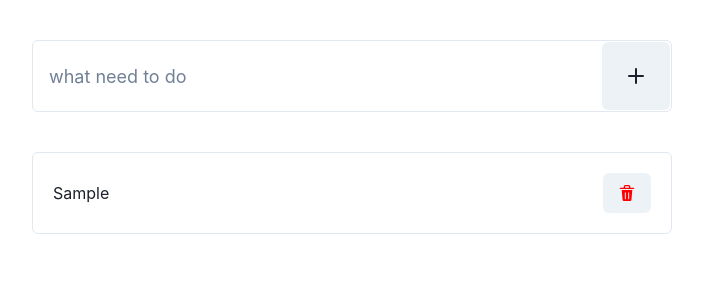
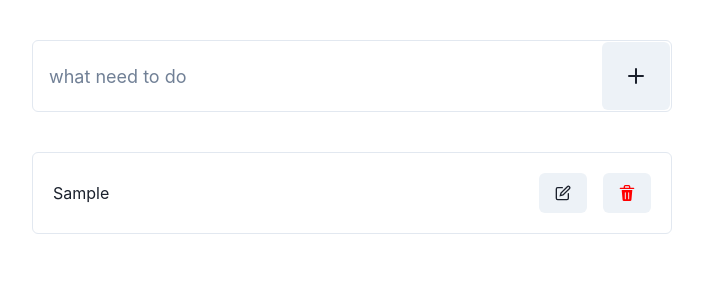
Before and after one commit to dyooreen/kanee, a React (Vite) app: page / in a window 1280 px wide. Both pictures are taken after typing "Sample" into the empty fields and a click on the button 923 px from the left and 75 px from the top of the page. Shown: the top 300 px of the page, without its empty margins (288-991 px from the left). Built offline with nearby package versions, Linux system fonts and the light colour scheme.

Commit message:
separate component for task

```diff
--- /dev/null
+++ b/src/Components/Task/Task.tsx
@@ -0,0 +1,78 @@
+import { AddIcon, DeleteIcon, EditIcon } from "@chakra-ui/icons";
+import {
+  Button,
+  Card,
+  CardBody,
+  Flex,
+  Input,
+  InputGroup,
+  InputRightElement,
+  Text,
+} from "@chakra-ui/react";
+import { useTodoContext } from "../../Context/TodoContext";
+import { FC, useState } from "react";
+import Todo from "../../interfaces/Todo";
+
+const Task: FC<Todo> = ({ id, text }) => {
+  const { deleteTodo, updateTodo } = useTodoContext();
+  const [isEditing, setIsEditing] = useState<boolean>(false);
+  const [newValue, setNewValue] = useState<string>("");
+  return (
+    <Card key={id} variant={"outline"} width={"100%"} marginY={"4"}>
+      <CardBody>
+        <Flex justifyContent={"space-between"} alignItems={"center"}>
+          <Text>{text}</Text>
+          <Flex>
+            <Button
+              marginRight={"4"}
+              onClick={() => {
+                setIsEditing((e) => !e);
+              }}
+            >
+              <EditIcon boxSize={4} />
+            </Button>
+            <Button onClick={() => deleteTodo(id)}>
+              <DeleteIcon color={"red"} boxSize={4} />
+            </Button>
+          </Flex>
+        </Flex>
+        {isEditing && (
+          <Flex width="100%">
+            <form style={{ width: "100%" }}>
+              <InputGroup
+                width="100%"
+                size="lg"
+                marginY={"10"}
+                alignItems={"center"}
+              >
+                <Input
+                  onChange={(e) => setNewValue(e.target.value)}
+                  height="4.5rem"
+                  width="100%"
+                  value={newValue}
+                  placeholder="what need to do"
+                />
+                <InputRightElement height="4.5rem" width="4.5rem">
+                  <Button
+                    onClick={(e) => {
+                      e.preventDefault();
+                      if (newValue.trim() === "") return false;
+                      updateTodo(id, newValue);
+                      setIsEditing(false);
+                    }}
+                    type="submit"
+                    height="4.3rem"
+                    width="4.3rem"
+                  >
+                    <AddIcon />
+                  </Button>
+                </InputRightElement>
+              </InputGroup>
+            </form>
+          </Flex>
+        )}
+      </CardBody>
+    </Card>
+  );
+};
+export default Task;
--- a/src/Components/TodoList/TodoList.tsx
+++ b/src/Components/TodoList/TodoList.tsx
@@ -1,23 +1,13 @@
-import { DeleteIcon } from "@chakra-ui/icons";
-import { Button, Card, CardBody, Flex, Text } from "@chakra-ui/react";
 import { FC } from "react";
 import { useTodoContext } from "../../Context/TodoContext";
+import Task from "../Task/Task";
 
 const TodoList: FC = () => {
-  const { todos, deleteTodo } = useTodoContext();
+  const { todos } = useTodoContext();
   return (
     <>
       {todos.map((todo) => (
-        <Card key={todo.id} variant={"outline"} width={"100%"} marginY={"4"}>
-          <CardBody>
-            <Flex justifyContent={"space-between"} alignItems={"center"}>
-              <Text>{todo.text}</Text>
-              <Button>
-                <DeleteIcon color={"red"} onClick={() => deleteTodo(todo.id)} boxSize={4} />
-              </Button>
-            </Flex>
-          </CardBody>
-        </Card>
+        <Task key={todo.id} {...todo} />
       ))}
     </>
   );
--- a/src/Context/TodoContext.tsx
+++ b/src/Context/TodoContext.tsx
@@ -5,6 +5,7 @@ interface TodoContextProps {
   todos: Todo[];
   addTodo: (text: string) => void;
   deleteTodo: (id: number) => void;
+  updateTodo: (id: number, newText: string) => void;
 }
 const TodoContext = createContext<TodoContextProps | undefined>(undefined);
 
@@ -20,9 +21,15 @@ export const TodoProvider: React.FC<{ children: ReactNode }> = ({
   const deleteTodo = (id: number) => {
     setTodos((prevTodos) => prevTodos.filter((todo) => todo.id !== id));
   };
-
+  const updateTodo = (id: number, newText: string) => {
+    setTodos((prevTodos) =>
+      prevTodos.map((todo) =>
+        todo.id === id ? { ...todo, text: newText } : todo
+      )
+    );
+  };
   return (
-    <TodoContext.Provider value={{ todos, addTodo, deleteTodo }}>
+    <TodoContext.Provider value={{ todos, addTodo, deleteTodo, updateTodo }}>
       {children}
     </TodoContext.Provider>
   );
--- a/src/interfaces/Todo.tsx
+++ b/src/interfaces/Todo.tsx
@@ -1,4 +1,4 @@
 export default interface Todo {
   id: number;
-  text: String;
+  text: string;
 }
```
